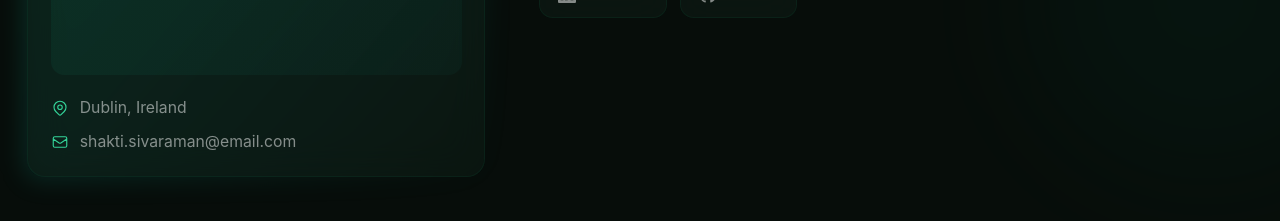
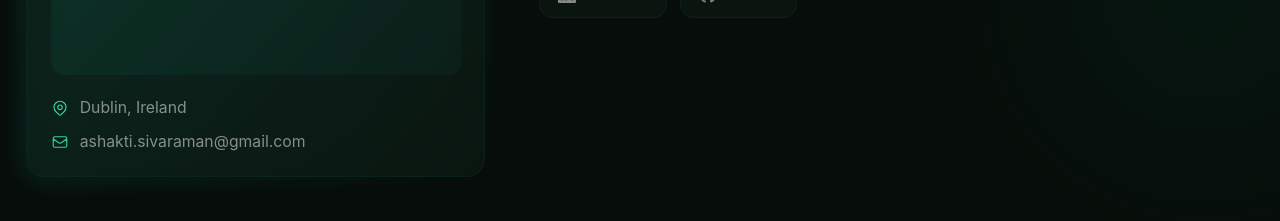
Before and after one commit to A1999SHAKTI/portfolio, a Next.js app: page / in a window 1280 px wide. Shown: the part 1420-1641 px from the top of the page. Built offline with nearby package versions, Linux system fonts and the light colour scheme.

Commit message:
Update all changes emdil portfolio.ts

```diff
--- a/src/data/portfolio.ts
+++ b/src/data/portfolio.ts
@@ -4,13 +4,13 @@ export const personalInfo = {
   title: "Data Analyst",
   tagline: "Turning raw data into actionable insights & intelligent decisions",
   location: "Dublin, Ireland",
-  email: "shakti.sivaraman@email.com",
+  email: "ashakti.sivaraman@gmail.com",
   phone: "",
   summary:
     "Data Analytics graduate student at the National College of Ireland with 2+ years of hands-on experience as a Data Analyst. Proficient in Python, SQL, Power BI, Tableau, and Excel — skilled at building interactive dashboards, designing ETL workflows, and applying statistical modelling to drive data-driven business decisions.",
   social: {
     github: "https://github.com/A1999SHAKTI",
-    linkedin: "https://linkedin.com/in/shaktisivaraman",
+    linkedin: "https://www.linkedin.com/in/shaktisivaraman?utm_source=share_via&utm_content=profile&utm_medium=member_ios",
     email: "mailto:ashakti.sivaraman@gmail.com",
   },
 };
```
